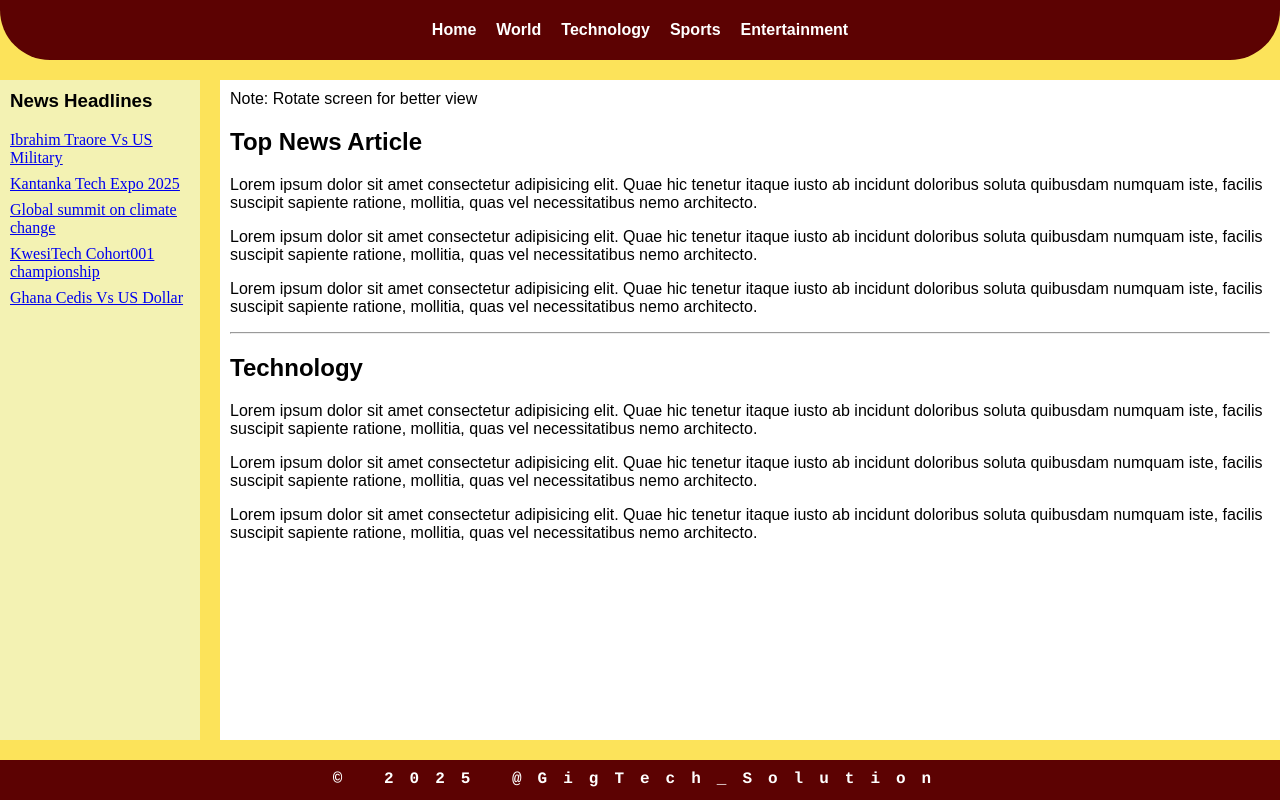
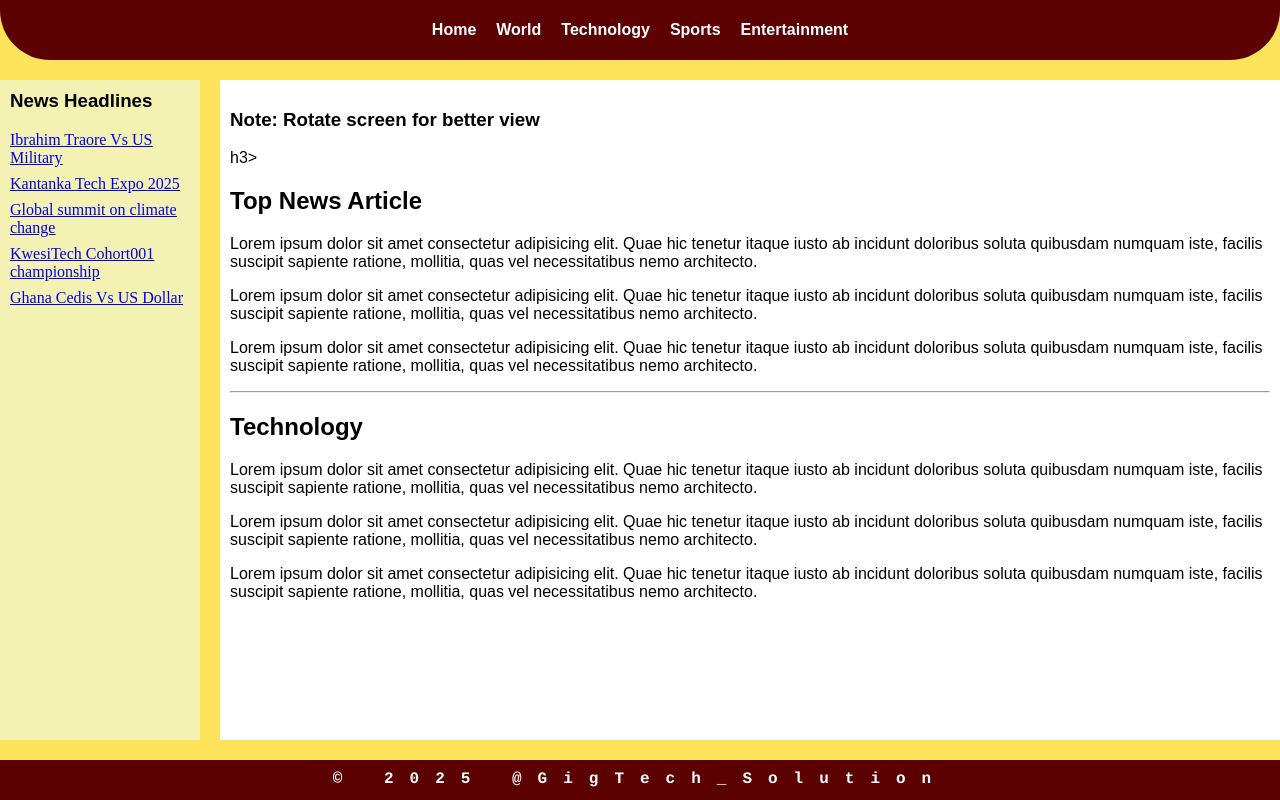
Before and after one commit to Ikefiifi1/day-12, a plain HTML site: page index.html in a window 1280 px wide. Drawn offline with Linux system fonts and the light colour scheme.

Commit message:
Update index.html

```diff
--- a/index.html
+++ b/index.html
@@ -30,7 +30,7 @@
       </ul>
     </div>
     <div class="main">
-      Note: Rotate screen for better view
+      <h3>Note: Rotate screen for better view</h3>h3>
       <h2>Top News Article</h2>
       <p>Lorem ipsum dolor sit amet consectetur adipisicing elit. Quae hic tenetur itaque iusto ab incidunt doloribus soluta quibusdam numquam iste, facilis suscipit sapiente ratione, mollitia, quas vel necessitatibus nemo architecto.</p>
       <p>Lorem ipsum dolor sit amet consectetur adipisicing elit. Quae hic tenetur itaque iusto ab incidunt doloribus soluta quibusdam numquam iste, facilis suscipit sapiente ratione, mollitia, quas vel necessitatibus nemo architecto.</p>
```
